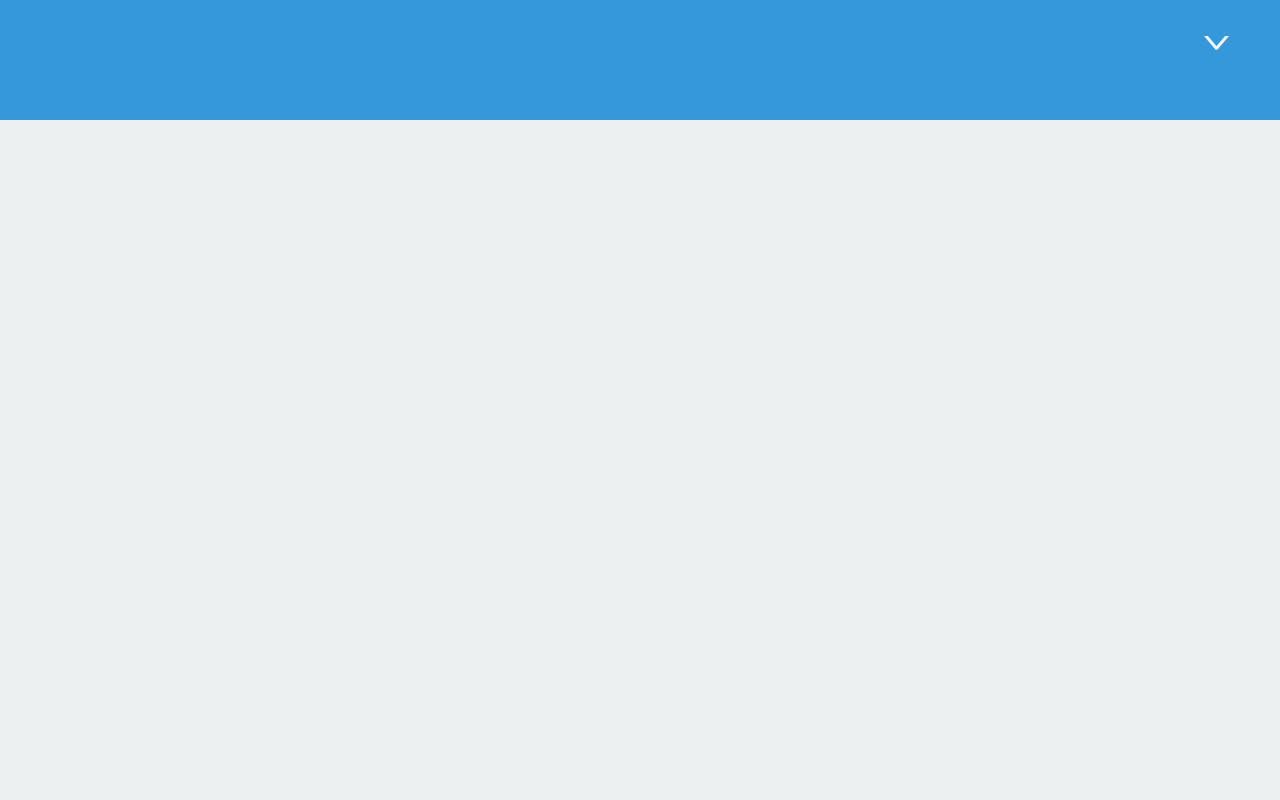
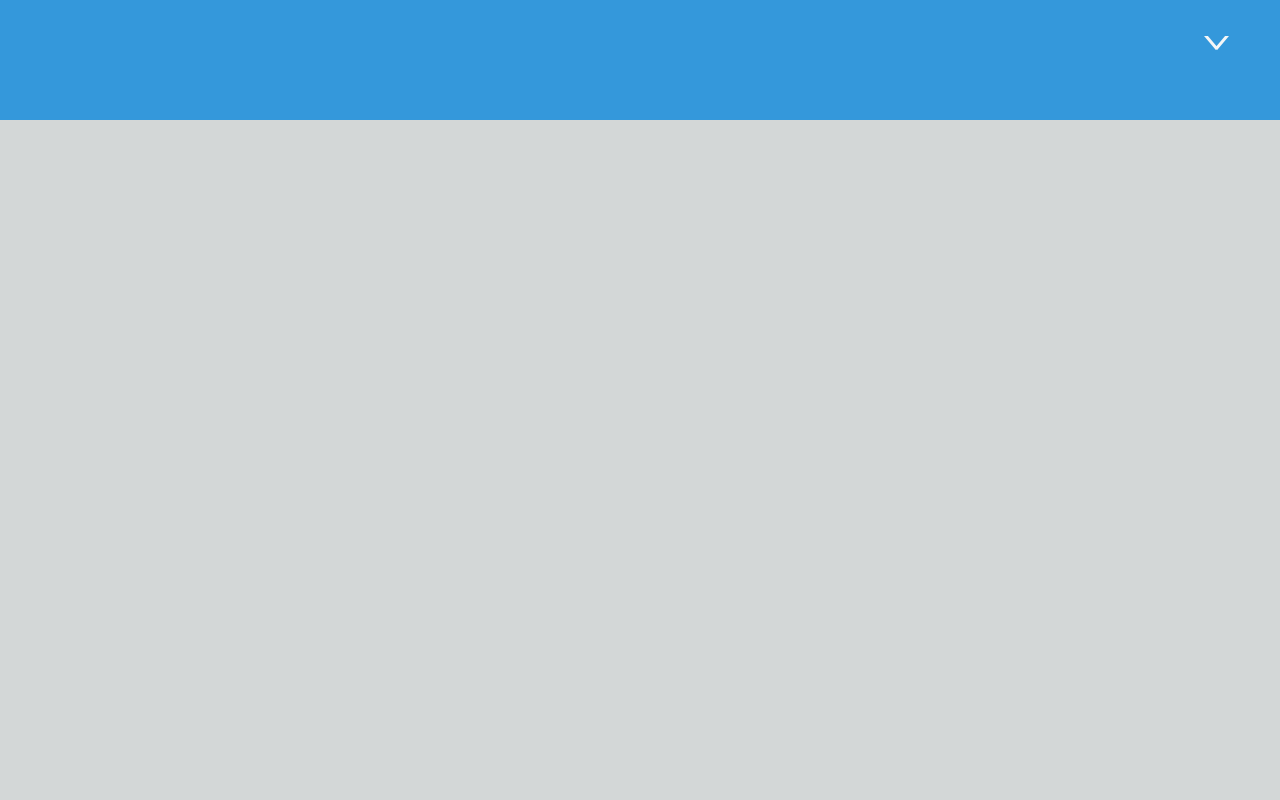
Before and after one commit to CaroArbelaez/website-carabela, a plain HTML site: page index.html in a window 1280 px wide. Shown: the part 1480-2280 px from the top of the page. Drawn offline with nearby package versions, Linux system fonts and the light colour scheme; a script that the page names is missing.

Commit message:
Changed portfolio background color

```diff
--- a/assets/css/main.css
+++ b/assets/css/main.css
@@ -156,7 +156,7 @@ a:active:hover {
     background: #3498db; }
 
 #work {
-    background: #ecf0f1; }
+    background: #d3d7d7; }
 
 #photo {
     background: black; }
```
